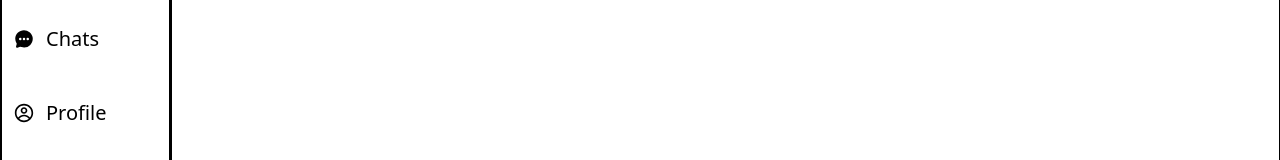
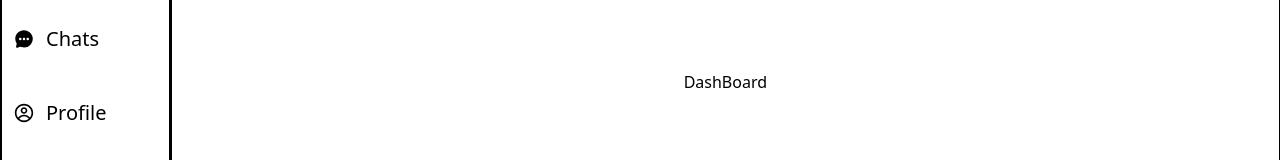
Before and after one commit to mouiz-youb/DB_Relationships, a React (Vite) app in the folder client/: page / in a window 1280 px wide. Shown: the part 318-478 px from the top of the page. Built offline with nearby package versions, Linux system fonts and the light colour scheme.

Commit message:
fixe / router

```diff
--- a/client/src/App.tsx
+++ b/client/src/App.tsx
@@ -4,6 +4,7 @@
 import LoginPage from './pages/LoginPage';
 import CreatePost from './pages/CreatePost';
 import ShowPosts from './pages/ShowPosts';
+import DashBoard from "./pages/DashBoard"
 import SideBar from "./components/SideBar";
 import "./App.css";
 // import {}
@@ -17,6 +18,8 @@
           <Route path="/login" element={<LoginPage />} />
           <Route path="/createPost" element={<CreatePost />} />
           <Route path="/listPosts" element={<ShowPosts />} />
+          <Route path="/" element={<DashBoard />} />
+
         </Routes>
       </div>
     </div>
--- /dev/null
+++ b/client/src/pages/DashBoard.tsx
@@ -0,0 +1,9 @@
+import React from 'react'
+
+function DashBoard() {
+  return (
+    <div>DashBoard</div>
+  )
+}
+
+export default DashBoard
```
Also changed, not shown: 1 other file (tests, documents, lock files or other folders).
